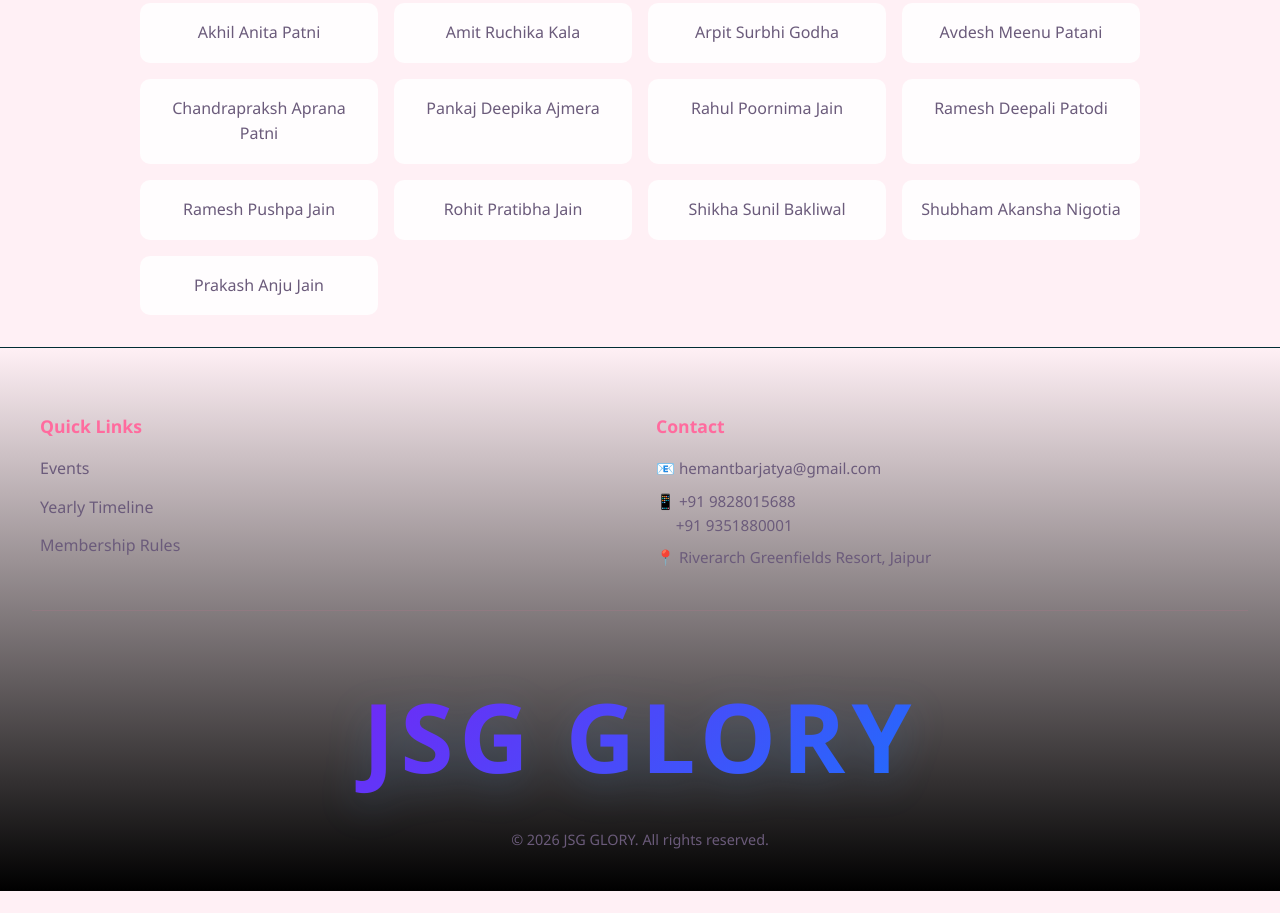
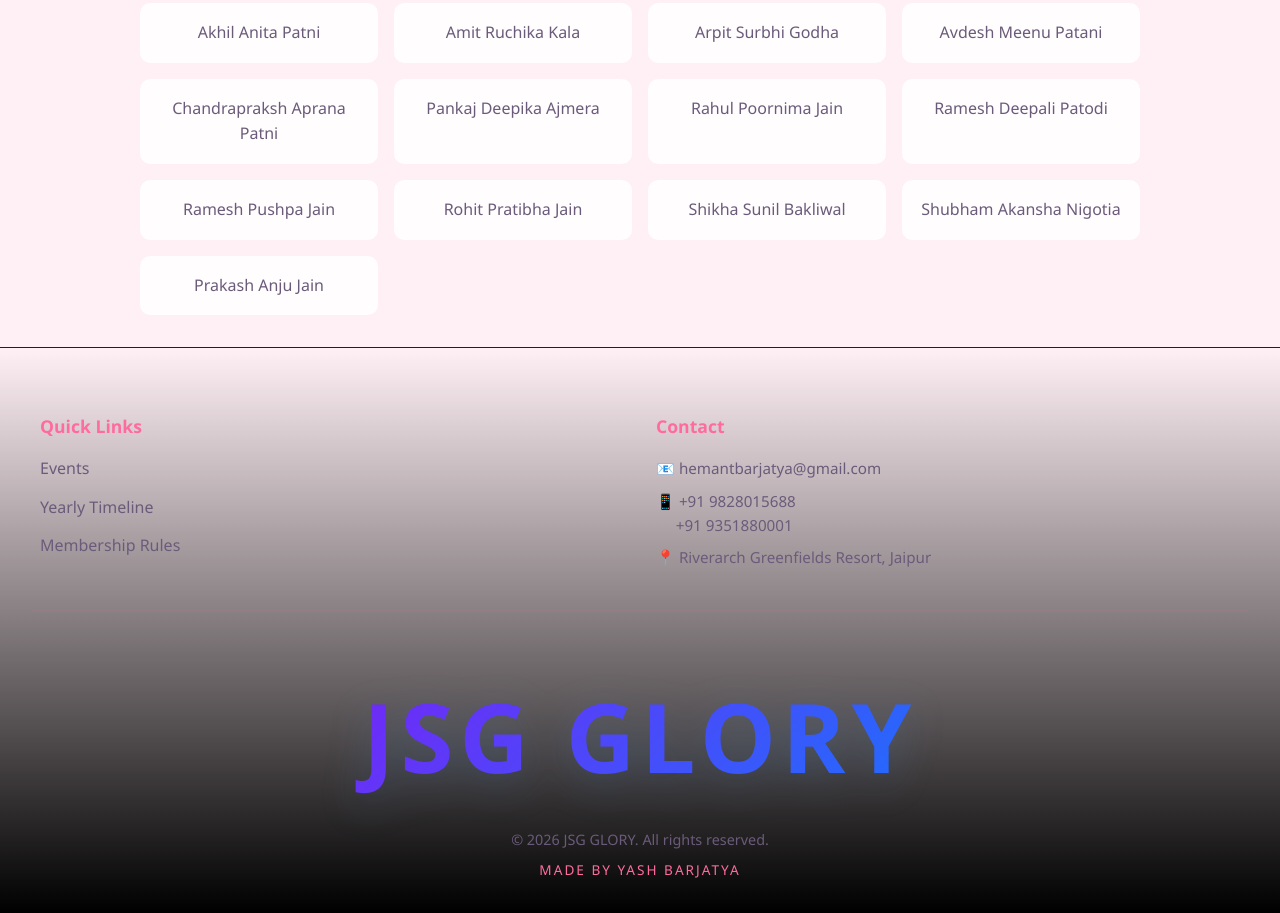
Before and after one commit to YashBarjatya22/JSG-GLORY-POOL-PARTY, a plain HTML site: page index.html in a window 1280 px wide. Shown: the part 9541-10454 px from the top of the page. Before the commit the page ends 10432 px from the top, so only its background shows below. Drawn offline with nearby package versions, Linux system fonts and the light colour scheme.

Commit message:
Add footer credit

```diff
--- a/index.html
+++ b/index.html
@@ -466,6 +466,7 @@
         <div style="text-align: center; padding-top: 3rem; margin-top: 2rem; border-top: 1px solid var(--shadow-soft);" data-aos="fade-up">
             <h2 style="font-size: clamp(3rem, 10vw, 6rem); font-weight: 900; letter-spacing: 6px; margin: 0; background: linear-gradient(135deg, #00d9ff, #a100f2, #0088ff, #00d9ff); background-size: 300% 300%; -webkit-background-clip: text; -webkit-text-fill-color: transparent; animation: gradientShift 6s ease infinite; filter: drop-shadow(0 10px 20px var(--shadow-glow));">JSG GLORY</h2>
             <p style="color: var(--muted-text); font-size: 0.9rem; margin-top: 1rem; padding-bottom: 0.5rem;">&copy; 2026 JSG GLORY. All rights reserved.</p>
+            <p style="color: var(--primary-color); font-size: 0.85rem; margin: 0; letter-spacing: 2px; text-transform: uppercase;">made by YASH BARJATYA</p>
         </div>
     </footer>
 
```
